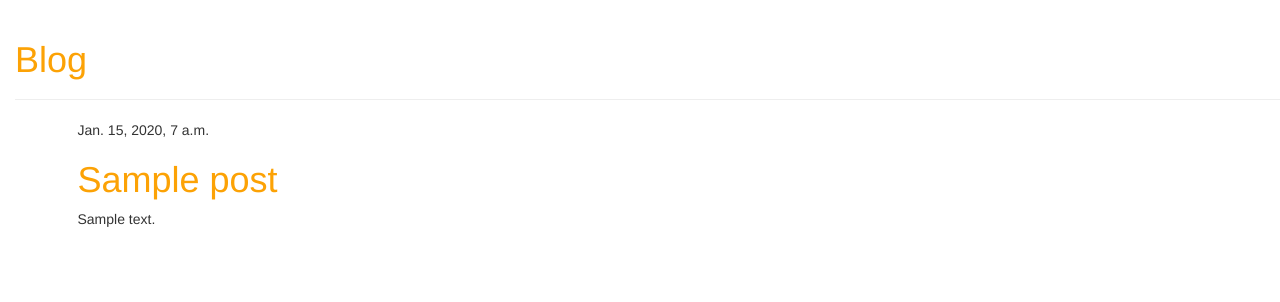
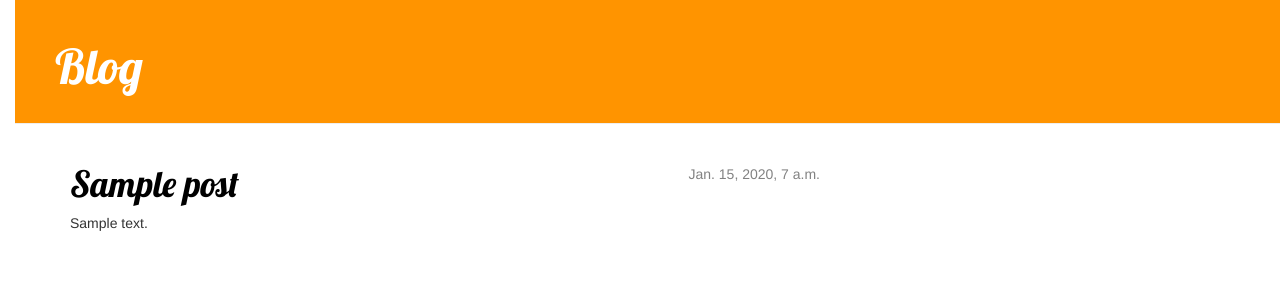
Before and after one commit to jonnatas/my-first-blog, a Django app: template blog/templates/blog/post_list.html in a window 1280 px wide. Shown: the top 302 px of the page. Run offline with Django 3.2, Linux system fonts and the light colour scheme; the template is opened without the code that fills it: values that come from a table or form of the project are taken from there, others are empty; tables that the repository leaves empty hold one stand-in row (values such as "Sample post"); some libraries are stand-ins or nearby versions.

Commit message:
add post detail

```diff
--- a/blog/static/css/blog.css
+++ b/blog/static/css/blog.css
@@ -1,7 +1,55 @@
 body {
-	    padding-left: 15px;
+	padding-left: 15px;
 }
 
 h1 a {
-	    color: #FCA205;
+	color: #FCA205;
 }
+
+.page-header {
+	background-color: #ff9400;
+	margin-top: 0;
+	padding: 20px 20px 20px 40px;
+}
+
+.page-header h1, .page-header h1 a, .page-header h1 a:visited, .page-header h1 a:active {
+	color: #ffffff;
+	font-size: 36pt;
+	text-decoration: none;
+}
+
+.content {
+	margin-left: 40px;
+}
+
+h1, h2, h3, h4 {
+	font-family: 'Lobster', cursive;
+}
+
+.date {
+	float: right;
+	color: #828282;
+}
+
+.save {
+	float: right;
+}
+
+.post-form textarea, .post-form input {
+	width: 100%;
+}
+
+.top-menu, .top-menu:hover, .top-menu:visited {
+	color: #ffffff;
+	float: right;
+	font-size: 26pt;
+	margin-right: 20px;
+}
+
+.post {
+	margin-bottom: 70px;
+}
+
+.post h1 a, .post h1 a:visited {
+	color: #000000;
+}
--- a/blog/urls.py
+++ b/blog/urls.py
@@ -3,4 +3,5 @@ from . import views
 
 urlpatterns = [
     url(r'^$', views.post_list),
+    url(r'^posts/(?P<pk>[0-9]+)/$', views.post_detail),
 ]
```
Also changed, not shown: blog/templates/blog/post_detail.html (added, +13 -0 lines), blog/views.py (+6 -1 lines).
